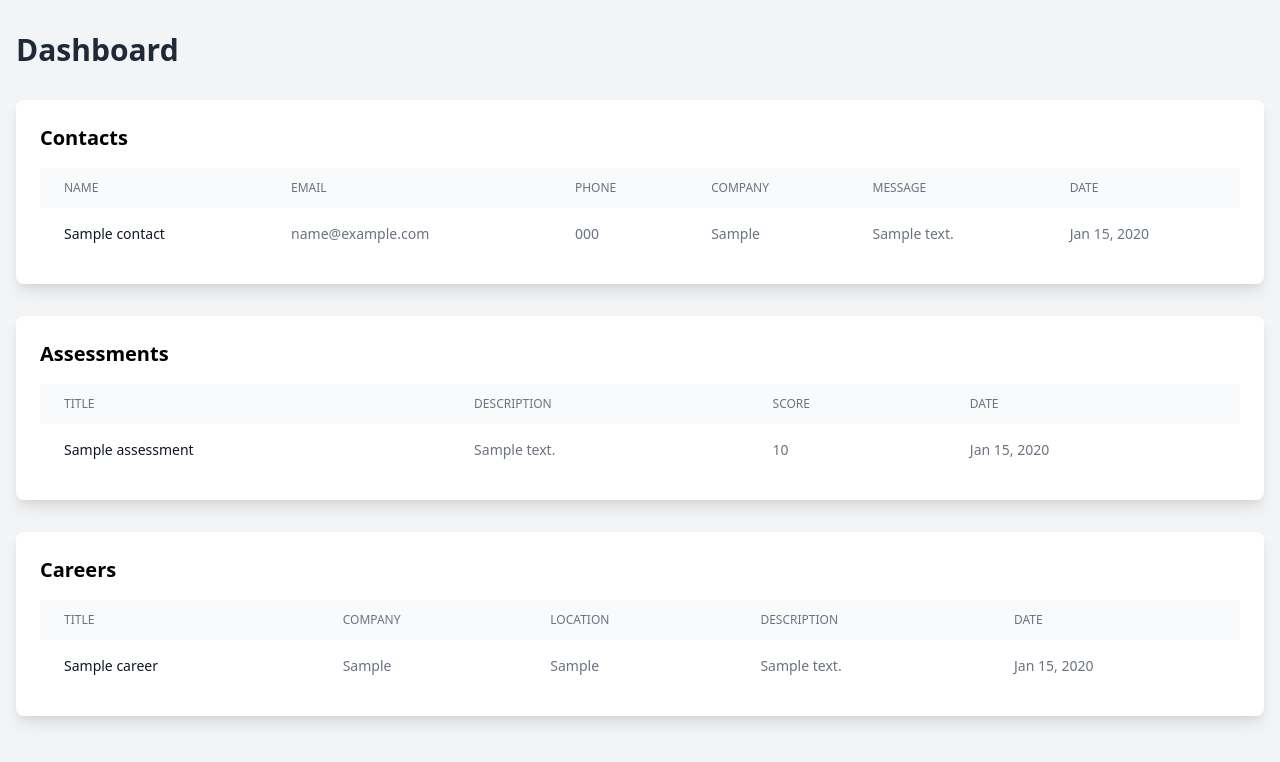
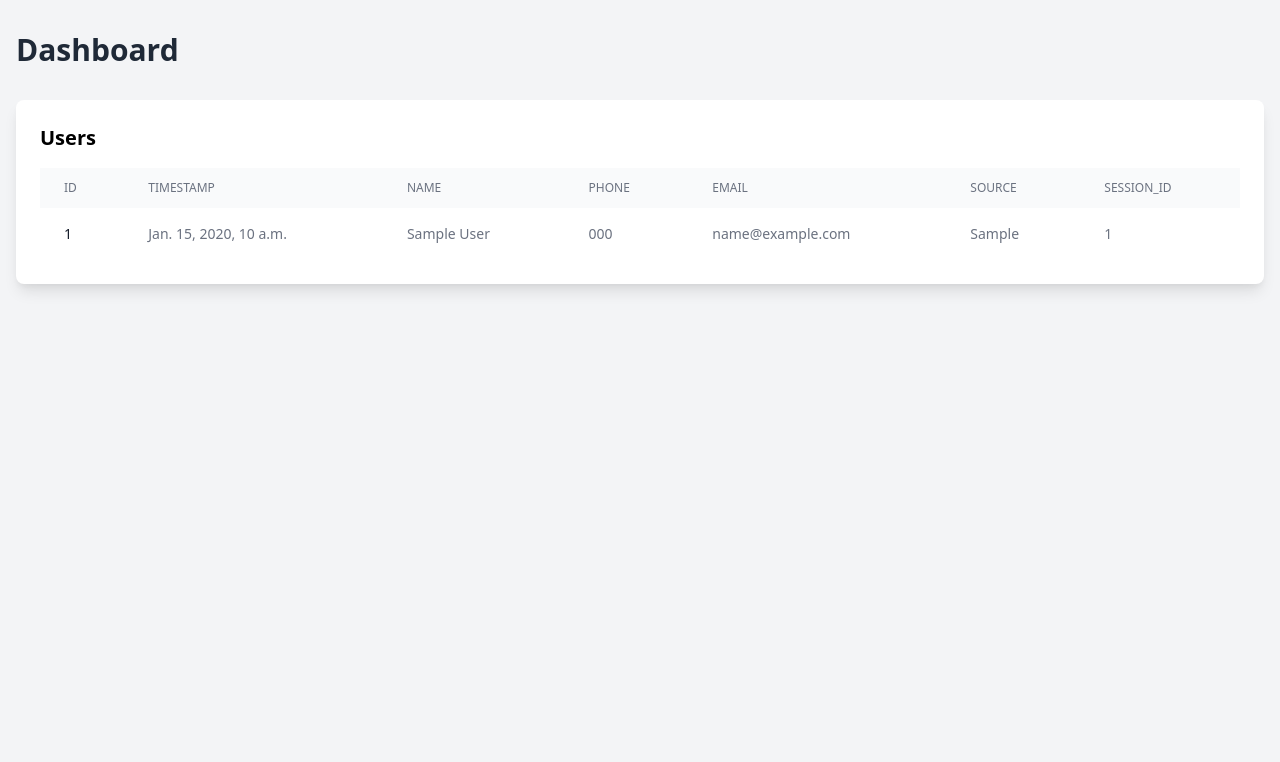
Before and after one commit to shilpashree-thorsignia/Anthill-IQ-Dashbord, a Django app: page / in a window 1280 px wide. Shown: the top 762 px of the page. Run offline with Django 5.2, Linux system fonts and the light colour scheme; a user stored in the database is signed in; tables that the repository leaves empty hold one stand-in row (values such as "Sample post").

Commit message:
removed tables

```diff
--- a/dashboard/models.py
+++ b/dashboard/models.py
@@ -2,40 +2,18 @@ from django.db import models
 
 # Create your models here.
 
-class Contact(models.Model):
-    name = models.CharField(max_length=100)
+class User(models.Model):
+    id = models.AutoField(primary_key=True)
+    timestamp = models.DateTimeField()
+    name = models.CharField(max_length=255)
+    phone = models.CharField(max_length=50)
     email = models.EmailField()
-    phone = models.CharField(max_length=20)
-    company = models.CharField(max_length=100)
-    message = models.TextField()
-    created_at = models.DateTimeField(auto_now_add=True)
+    source = models.CharField(max_length=255)
+    session_id = models.CharField(max_length=255)
+
+    class Meta:
+        managed = False
+        db_table = 'users'
 
     def __str__(self):
         return self.name
-
-    class Meta:
-        managed = False
-        db_table = 'contact'
-
-class Assessment(models.Model):
-    title = models.CharField(max_length=200)
-    description = models.TextField()
-    score = models.IntegerField()
-    created_at = models.DateTimeField(auto_now_add=True)
-
-    def __str__(self):
-        return self.title
-
-    class Meta:
-        managed = True
-        db_table = 'dashboard_assessment'
-
-class Career(models.Model):
-    title = models.CharField(max_length=200)
-    company = models.CharField(max_length=200)
-    location = models.CharField(max_length=200)
-    description = models.TextField()
-    created_at = models.DateTimeField(auto_now_add=True)
-
-    def __str__(self):
-        return self.title
--- a/dashboard/views.py
+++ b/dashboard/views.py
@@ -1,18 +1,13 @@
 from django.shortcuts import render
 from django.contrib.auth.decorators import login_required
-from .models import Contact, Assessment, Career
+from .models import User
 
 # Create your views here.
 
 @login_required
 def dashboard(request):
-    contacts = Contact.objects.all().order_by('-created_at')
-    assessments = Assessment.objects.all().order_by('-created_at')
-    careers = Career.objects.all().order_by('-created_at')
-
+    users = User.objects.all().order_by('-timestamp')
     context = {
-        'contacts': contacts,
-        'assessments': assessments,
-        'careers': careers,
+        'users': users,
     }
     return render(request, 'dashboard.html', context)
--- a/templates/dashboard.html
+++ b/templates/dashboard.html
@@ -7,91 +7,39 @@
     <title>Dashboard</title>
     <link href="https://cdn.jsdelivr.net/npm/tailwindcss@2.2.19/dist/tailwind.min.css" rel="stylesheet">
     <link rel="icon" type="image/x-icon" href="{% static 'favicon.ico' %}">
+    <link rel="shortcut icon" type="image/x-icon" href="{% static 'favicon.ico' %}">
+    <link rel="icon" type="image/png" href="{% static 'favicon.ico' %}">
 </head>
 <body class="bg-gray-100">
     <div class="container mx-auto px-4 py-8">
         <h1 class="text-3xl font-bold mb-8 text-gray-800">Dashboard</h1>
 
-        <!-- Contacts Table -->
+        <!-- Users Table -->
         <div class="bg-white rounded-lg shadow-lg p-6 mb-8">
-            <h2 class="text-xl font-semibold mb-4">Contacts</h2>
+            <h2 class="text-xl font-semibold mb-4">Users</h2>
             <div class="overflow-x-auto">
                 <table class="min-w-full table-auto">
                     <thead class="bg-gray-50">
                         <tr>
-                            <th class="px-6 py-3 text-left text-xs font-medium text-gray-500 uppercase">Name</th>
-                            <th class="px-6 py-3 text-left text-xs font-medium text-gray-500 uppercase">Email</th>
-                            <th class="px-6 py-3 text-left text-xs font-medium text-gray-500 uppercase">Phone</th>
-                            <th class="px-6 py-3 text-left text-xs font-medium text-gray-500 uppercase">Company</th>
-                            <th class="px-6 py-3 text-left text-xs font-medium text-gray-500 uppercase">Message</th>
-                            <th class="px-6 py-3 text-left text-xs font-medium text-gray-500 uppercase">Date</th>
+                            <th class="px-6 py-3 text-left text-xs font-medium text-gray-500 uppercase">id</th>
+                            <th class="px-6 py-3 text-left text-xs font-medium text-gray-500 uppercase">timestamp</th>
+                            <th class="px-6 py-3 text-left text-xs font-medium text-gray-500 uppercase">name</th>
+                            <th class="px-6 py-3 text-left text-xs font-medium text-gray-500 uppercase">phone</th>
+                            <th class="px-6 py-3 text-left text-xs font-medium text-gray-500 uppercase">email</th>
+                            <th class="px-6 py-3 text-left text-xs font-medium text-gray-500 uppercase">source</th>
+                            <th class="px-6 py-3 text-left text-xs font-medium text-gray-500 uppercase">session_id</th>
                         </tr>
                     </thead>
                     <tbody class="bg-white divide-y divide-gray-200">
-                        {% for contact in contacts %}
+                        {% for user in users %}
                         <tr>
-                            <td class="px-6 py-4 whitespace-nowrap text-sm font-medium text-gray-900">{{ contact.name }}</td>
-                            <td class="px-6 py-4 whitespace-nowrap text-sm text-gray-500">{{ contact.email }}</td>
-                            <td class="px-6 py-4 whitespace-nowrap text-sm text-gray-500">{{ contact.phone }}</td>
-                            <td class="px-6 py-4 whitespace-nowrap text-sm text-gray-500">{{ contact.company }}</td>
-                            <td class="px-6 py-4 text-sm text-gray-500">{{ contact.message|truncatechars:50 }}</td>
-                            <td class="px-6 py-4 whitespace-nowrap text-sm text-gray-500">{{ contact.created_at|date:"M d, Y" }}</td>
-                        </tr>
-                        {% endfor %}
-                    </tbody>
-                </table>
-            </div>
-        </div>
-
-        <!-- Assessments Table -->
-        <div class="bg-white rounded-lg shadow-lg p-6 mb-8">
-            <h2 class="text-xl font-semibold mb-4">Assessments</h2>
-            <div class="overflow-x-auto">
-                <table class="min-w-full table-auto">
-                    <thead class="bg-gray-50">
-                        <tr>
-                            <th class="px-6 py-3 text-left text-xs font-medium text-gray-500 uppercase">Title</th>
-                            <th class="px-6 py-3 text-left text-xs font-medium text-gray-500 uppercase">Description</th>
-                            <th class="px-6 py-3 text-left text-xs font-medium text-gray-500 uppercase">Score</th>
-                            <th class="px-6 py-3 text-left text-xs font-medium text-gray-500 uppercase">Date</th>
-                        </tr>
-                    </thead>
-                    <tbody class="bg-white divide-y divide-gray-200">
-                        {% for assessment in assessments %}
-                        <tr>
-                            <td class="px-6 py-4 whitespace-nowrap text-sm font-medium text-gray-900">{{ assessment.title }}</td>
-                            <td class="px-6 py-4 text-sm text-gray-500">{{ assessment.description|truncatechars:50 }}</td>
-                            <td class="px-6 py-4 whitespace-nowrap text-sm text-gray-500">{{ assessment.score }}</td>
-                            <td class="px-6 py-4 whitespace-nowrap text-sm text-gray-500">{{ assessment.created_at|date:"M d, Y" }}</td>
-                        </tr>
-                        {% endfor %}
-                    </tbody>
-                </table>
-            </div>
-        </div>
-
-        <!-- Careers Table -->
-        <div class="bg-white rounded-lg shadow-lg p-6">
-            <h2 class="text-xl font-semibold mb-4">Careers</h2>
-            <div class="overflow-x-auto">
-                <table class="min-w-full table-auto">
-                    <thead class="bg-gray-50">
-                        <tr>
-                            <th class="px-6 py-3 text-left text-xs font-medium text-gray-500 uppercase">Title</th>
-                            <th class="px-6 py-3 text-left text-xs font-medium text-gray-500 uppercase">Company</th>
-                            <th class="px-6 py-3 text-left text-xs font-medium text-gray-500 uppercase">Location</th>
-                            <th class="px-6 py-3 text-left text-xs font-medium text-gray-500 uppercase">Description</th>
-                            <th class="px-6 py-3 text-left text-xs font-medium text-gray-500 uppercase">Date</th>
-                        </tr>
-                    </thead>
-                    <tbody class="bg-white divide-y divide-gray-200">
-                        {% for career in careers %}
-                        <tr>
-                            <td class="px-6 py-4 whitespace-nowrap text-sm font-medium text-gray-900">{{ career.title }}</td>
-                            <td class="px-6 py-4 whitespace-nowrap text-sm text-gray-500">{{ career.company }}</td>
-                            <td class="px-6 py-4 whitespace-nowrap text-sm text-gray-500">{{ career.location }}</td>
-                            <td class="px-6 py-4 text-sm text-gray-500">{{ career.description|truncatechars:50 }}</td>
-                            <td class="px-6 py-4 whitespace-nowrap text-sm text-gray-500">{{ career.created_at|date:"M d, Y" }}</td>
+                            <td class="px-6 py-4 whitespace-nowrap text-sm text-gray-900">{{ user.id }}</td>
+                            <td class="px-6 py-4 whitespace-nowrap text-sm text-gray-500">{{ user.timestamp }}</td>
+                            <td class="px-6 py-4 whitespace-nowrap text-sm text-gray-500">{{ user.name }}</td>
+                            <td class="px-6 py-4 whitespace-nowrap text-sm text-gray-500">{{ user.phone }}</td>
+                            <td class="px-6 py-4 whitespace-nowrap text-sm text-gray-500">{{ user.email }}</td>
+                            <td class="px-6 py-4 whitespace-nowrap text-sm text-gray-500">{{ user.source }}</td>
+                            <td class="px-6 py-4 whitespace-nowrap text-sm text-gray-500">{{ user.session_id }}</td>
                         </tr>
                         {% endfor %}
                     </tbody>
```
Also changed, not shown: anthill_iq/settings.py (+5 -2 lines).
